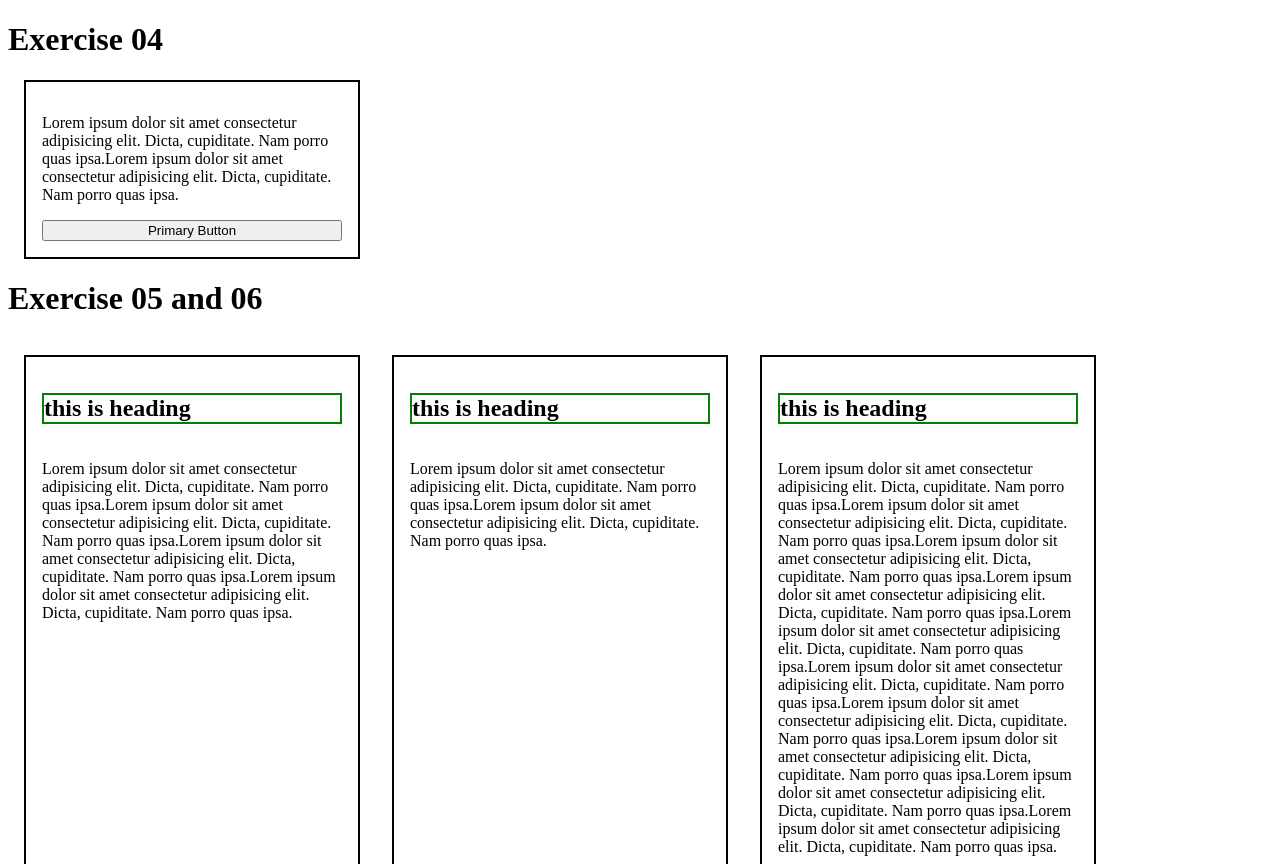
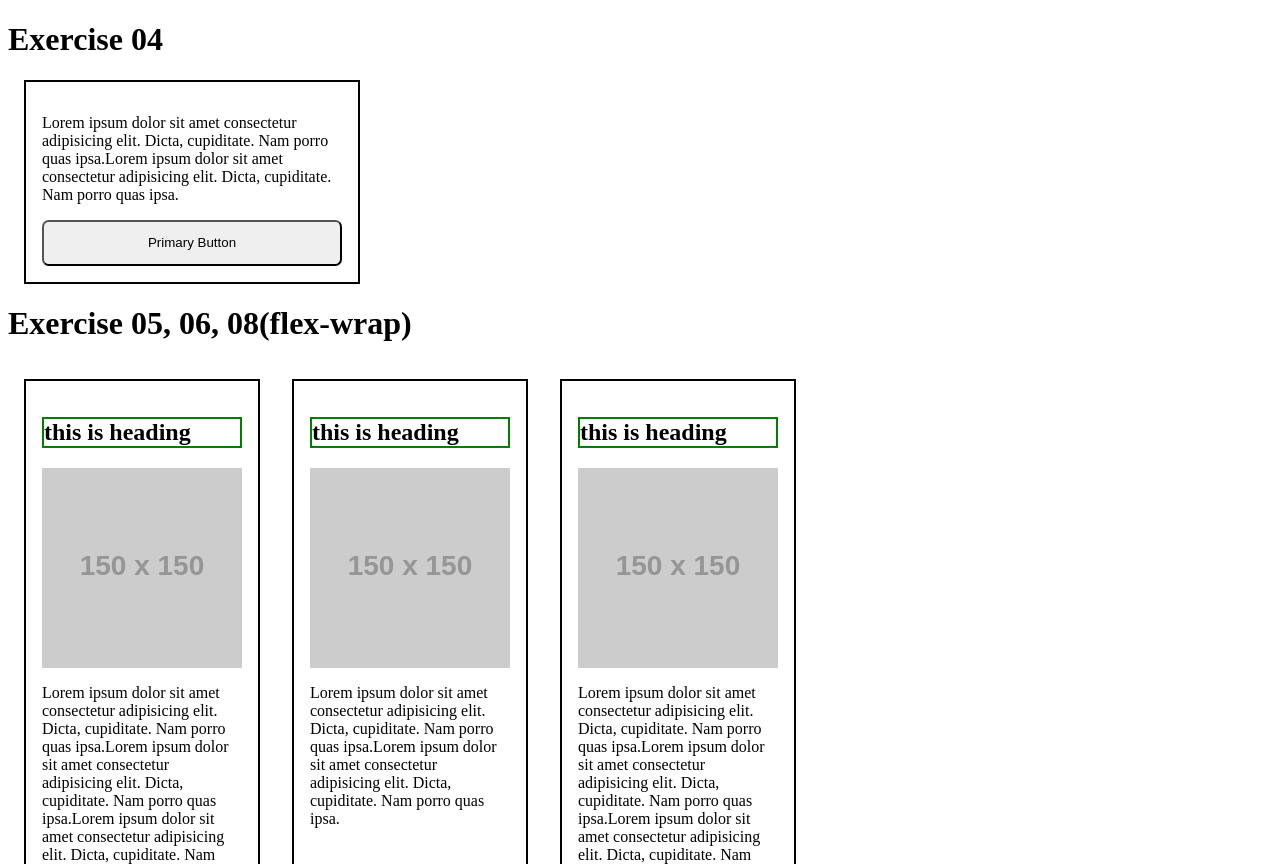
Before and after one commit to RadhikaRJ/my_css, a plain HTML site: page index.html in a window 1280 px wide. Shown: the top 864 px of the page. Drawn offline with Linux system fonts and the light colour scheme; placeholder pictures from the web are drawn by us.

Commit message:
ex-5-6-7-8

```diff
--- a/index.html
+++ b/index.html
@@ -14,13 +14,14 @@
         <p>
             Lorem ipsum dolor sit amet consectetur adipisicing elit. Dicta, cupiditate. Nam porro quas ipsa.Lorem ipsum dolor sit amet consectetur adipisicing elit. Dicta, cupiditate. Nam porro quas ipsa.
         </p>
-        <button>Primary Button</button>
+        <button class="btn">Primary Button</button>
     </div>
-    <h1>Exercise 05 and 06</h1>
+    <h1>Exercise 05, 06, 08(flex-wrap)</h1>
     <div div class="main-container">
 
     <div class="card2 card2-one">
         <h2>this is heading</h2>
+        <img src="https://via.placeholder.com/150">
         <p>
             Lorem ipsum dolor sit amet consectetur adipisicing elit. Dicta, cupiditate. Nam porro quas ipsa.Lorem ipsum dolor sit amet consectetur adipisicing elit. Dicta, cupiditate. Nam porro quas ipsa.Lorem ipsum dolor sit amet consectetur adipisicing elit. Dicta, cupiditate. Nam porro quas ipsa.Lorem ipsum dolor sit amet consectetur adipisicing elit. Dicta, cupiditate. Nam porro quas ipsa.
         </p>
@@ -28,13 +29,16 @@
     </div>
     <div class="card2 card2-two">
         <h2>this is heading</h2>
+        <img src="https://via.placeholder.com/150">
         <p>
             Lorem ipsum dolor sit amet consectetur adipisicing elit. Dicta, cupiditate. Nam porro quas ipsa.Lorem ipsum dolor sit amet consectetur adipisicing elit. Dicta, cupiditate. Nam porro quas ipsa.
         </p>
         <button class="btn">Primary Button</button>
     </div>
     <div class="card2 card2-three">
+
         <h2>this is heading</h2>
+        <img src="https://via.placeholder.com/150">
         <p>
             Lorem ipsum dolor sit amet consectetur adipisicing elit. Dicta, cupiditate. Nam porro quas ipsa.Lorem ipsum dolor sit amet consectetur adipisicing elit. Dicta, cupiditate. Nam porro quas ipsa.Lorem ipsum dolor sit amet consectetur adipisicing elit. Dicta, cupiditate. Nam porro quas ipsa.Lorem ipsum dolor sit amet consectetur adipisicing elit. Dicta, cupiditate. Nam porro quas ipsa.Lorem ipsum dolor sit amet consectetur adipisicing elit. Dicta, cupiditate. Nam porro quas ipsa.Lorem ipsum dolor sit amet consectetur adipisicing elit. Dicta, cupiditate. Nam porro quas ipsa.Lorem ipsum dolor sit amet consectetur adipisicing elit. Dicta, cupiditate. Nam porro quas ipsa.Lorem ipsum dolor sit amet consectetur adipisicing elit. Dicta, cupiditate. Nam porro quas ipsa.Lorem ipsum dolor sit amet consectetur adipisicing elit. Dicta, cupiditate. Nam porro quas ipsa.Lorem ipsum dolor sit amet consectetur adipisicing elit. Dicta, cupiditate. Nam porro quas ipsa.
         </p>
--- a/styles.css
+++ b/styles.css
@@ -8,10 +8,12 @@
 }
 .main-container{
     display:flex;
+    flex-wrap: wrap;
 
 }
 .card2{
-    width:300px;
+    max-width: 200px;;
+
     padding:1em;
     border: 2px solid black;
     display:flex;
@@ -40,3 +42,8 @@
     flex-grow:1;
     /* border:2px solid orange; */
 }
+
+.btn{
+    padding:1em;
+    border-radius:0.5em
+}
```
